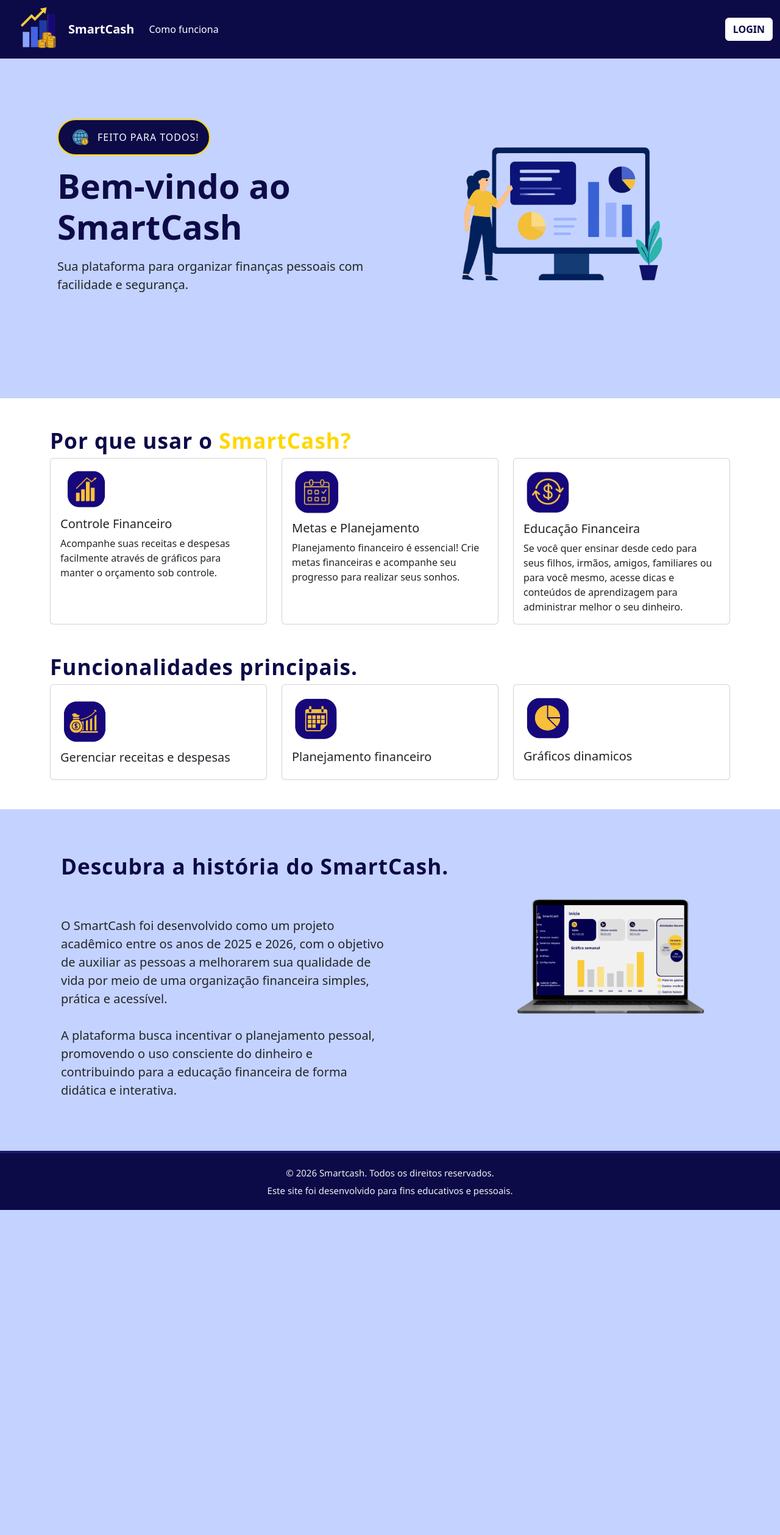
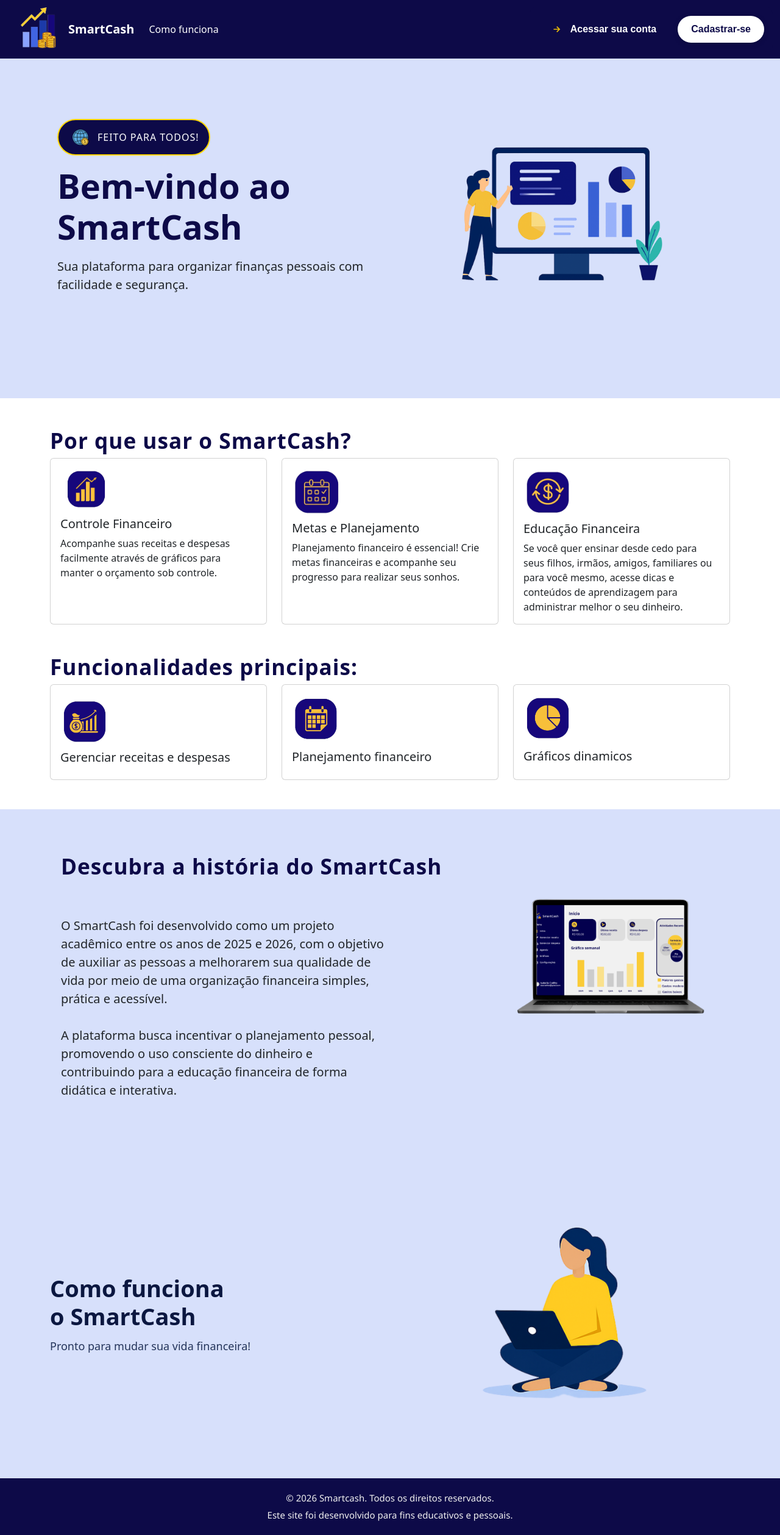
Before and after one commit to isascoelho/TCC-bellaebe, a plain HTML site: page index.html in a window 1280 px wide. Shown: the whole page at 61% size. Before the commit the page ends 1984 px from the top, so only its background shows below. Drawn offline with nearby package versions, Linux system fonts and the light colour scheme.

Commit message:
versão como funciona

```diff
--- a/css/estilos.css
+++ b/css/estilos.css
@@ -27,7 +27,7 @@
     }
 
     body{
-        background-color: rgb(196, 210, 255) !important;
+        background-color: rgb(215, 224, 251) !important;
     }
 
     .navbar-custom {
@@ -96,10 +96,6 @@ h2{
 
 }
 
-h2 span {
-  color: #FFD700; /* destaque */
-}
-
 .site-footer {
   background-color: #0d0a48;
   color: #f0f0f0;
@@ -107,7 +103,6 @@ h2 span {
   text-align: center;
   font-size: 15px;
   font-family: "Segoe UI", sans-serif;
-
 }
 
 .site-footer p {
@@ -149,10 +144,11 @@ h2 span {
 }
 
 section.sobre {
-  background-color: rgb(196, 210, 255) !important;
+  background-color: rgb(215, 224, 251) !important;
   padding: 30px 80px 60px 80px;
   border-bottom: 4px solid #1b1b6b;
   margin-top: 0;
+  border-bottom: 0;
 }
 
 /* Layout principal de duas colunas */
@@ -217,3 +213,157 @@ section.sobre {
     text-align: center;
   }
 }
+
+
+
+:root {
+  --green-900: #0d0a48;  /* fundo navbar */
+  --green-700: #ffffff;  /* hover ghost */
+  --teal-500:  #ffffff;  /* botão principal (criar conta) */
+  --white: #ffffff;
+  --accent: #ffcc00;     /* cor do ícone */
+}
+
+
+.cta-wrap {
+  background: var(--green-900);
+  padding: 14px;
+  display: inline-flex;
+  gap: 12px;
+  align-items: center;
+  border-radius: 12px;
+}
+
+
+.btn {
+  font-family: 'Poppins', sans-serif;
+  font-weight: 600;
+  border: none;
+  border-radius: 999px;
+  padding: 10px 22px;
+  cursor: pointer;
+  transition: all 0.3s ease-in-out;
+  text-decoration: none;
+  display: inline-flex;
+  align-items: center;
+  gap: 10px;
+  white-space: nowrap;
+}
+
+
+.btn .icon {
+  width: 20px;
+  height: 20px;
+  fill: var(--accent);
+  transition: transform 0.3s ease, opacity 0.3s ease;
+  opacity: 0.9;
+}
+
+
+.btn-ghost {
+  color: var(--white);
+  background: transparent;
+  border: 1.5px solid transparent;
+}
+
+.btn-ghost:hover {
+  background: var(--green-700);
+  border-color: var(--teal-500);
+  box-shadow: 0 4px 12px rgba(255, 255, 255, 0.795);
+}
+
+.btn-ghost:hover .icon {
+  transform: translateX(3px);
+  opacity: 1;
+}
+
+
+.btn-solid {
+  background: #ffffff;
+  color: var(--green-900);
+  box-shadow: 0 2px 10px rgba(0, 0, 0, 0.15);
+}
+
+.btn-solid:hover {
+  filter: brightness(1.1);
+  transform: translateY(-2px);
+  box-shadow: 0 4px 12px rgba(255, 255, 255, 0.795);
+  background-color: #bcbcfe;
+}
+
+
+.btn:focus-visible {
+  outline: 3px solid var(--accent);
+  outline-offset: 3px;
+}
+
+
+@media (max-width:520px) {
+  .btn { font-size: 15px; padding: 8px 18px; }
+  .btn .icon { width: 18px; height: 18px; }
+}
+
+.how-it-works {
+  background: rgb(215, 224, 251) !important;
+  padding: 80px 0;
+}
+
+.how-inner {
+  display: flex;
+  align-items: center;          /* centraliza verticalmente */
+  justify-content: space-between;
+  flex-wrap: wrap;              /* para quebrar no mobile */
+  gap: 40px;
+}
+
+.how-text {
+  flex: 1;
+  min-width: 280px;
+}
+
+.how-text .h2 {
+  font-size: clamp(28px, 3vw, 38px);
+  font-weight: 800;
+  color: #0b1740;
+  margin-bottom: 12px;
+}
+
+.how-text .lead {
+  font-size: 18px;
+  color: #24345a;
+  margin: 0;
+}
+
+.how-img {
+  flex: 1;
+  display: flex;
+  justify-content: center;
+  align-items: center;
+}
+
+.how-img img {
+  width: 60%;
+  max-width: 420px;
+  height: auto;
+  object-fit: contain;
+}
+
+/* ======== RESPONSIVIDADE ======== */
+@media (max-width: 768px) {
+  .how-inner {
+    flex-direction: column;
+    text-align: center;
+  }
+
+  .how-text {
+    order: 1;
+  }
+
+  .how-img {
+    order: 2;
+  }
+
+  .how-img img {
+    max-width: 340px;
+  }
+}
--- a/index.html
+++ b/index.html
@@ -29,11 +29,24 @@
         </li>
       </ul>
 
-      <div class="d-flex gap-2">
-        <a href="comece.html" class="btn btn-light text-pink fw-bold">LOGIN</a>
-      </div>
-    </div>
-  </div>
+<div class="cta-wrap">
+
+  <a href="comece.html" class="btn btn-ghost">
+    <svg class="icon" viewBox="0 0 24 24" aria-hidden="true">
+      <path d="M10 6l-1.4 1.4 3.6 3.6H3v2h9.2l-3.6 3.6L10 18l6-6-6-6z"/>
+    </svg>
+    <span>Acessar sua conta</span>
+  </a>
+
+
+  <a href="criar.html" class="btn btn-solid">
+    Cadastrar-se
+  </a>
+</div>
+
+</div>
+ </div>
+
 </nav>
 <section class="hero py-5">
   <div class="container">
@@ -64,7 +77,7 @@
 
 <section class="features py-5 bg-light">
   <div class="container">
-    <h2 class="display-6 fw-bold mb-2 estilo1-h2">Por que usar o <span>SmartCash?</span></h2>
+    <h2 class="display-6 fw-bold mb-2 estilo1-h2">Por que usar o SmartCash?</h2>
     <div class="row justify-content-center g-4">
 
       <div class="col-md-4">
@@ -100,7 +113,7 @@
     </div>
 
      <div class="row mt-5" style="margin-top: 80px;">
-      <h2 class="display-6 fw-bold mb-2 estilo1-h2">Funcionalidades principais.</h2>
+      <h2 class="display-6 fw-bold mb-2 estilo1-h2">Funcionalidades principais:</h2>
        <div class="col-md-4">
         <div class="card h-100 text-center">
           <div class="card-body">
@@ -136,7 +149,7 @@
 <br>
 <br>
 
- <h2 class="display-6 fw-bold mb-2 estilo2-h2">Descubra a história do SmartCash.</h2>
+ <h2 class="display-6 fw-bold mb-2 estilo2-h2">Descubra a história do SmartCash</h2>
 <section class="sobre">
   <div class="conteudo">
     <div class="texto">
@@ -153,7 +166,23 @@
       <img src="imagens/dispositivos.png" class="dispositivos" alt="Mockup de celular e notebook">
     </div>
   </div>
+
 </section>
+
+<section class="section how-it-works">
+  <div class="container how-inner">
+    <div class="how-text">
+      <h2 class="h2">Como funciona<br>o SmartCash</h2>
+      <p class="lead">Pronto para mudar sua vida financeira!</p>
+    </div>
+
+    <div class="how-img">
+      <img src="imagens/funciona.png" alt="Pessoa usando notebook" />
+    </div>
+  </div>
+</section>
+
+
 
 <footer class="site-footer">
   <div class="container">
@@ -162,5 +191,6 @@
   </div>
 </footer>
   <script src="https://cdn.jsdelivr.net/npm/bootstrap@5.3.4/dist/js/bootstrap.bundle.min.js" integrity="sha384-YUe2LzesAfftltw+PEaao2tjU/QATaW/rOitAq67e0CT0Zi2VVRL0oC4+gAaeBKu" crossorigin="anonymous"></script>
+
 </body>
 </html>
```
Also changed, not shown: comece.html (+0 -4 lines), imagens/funciona.png (added).
